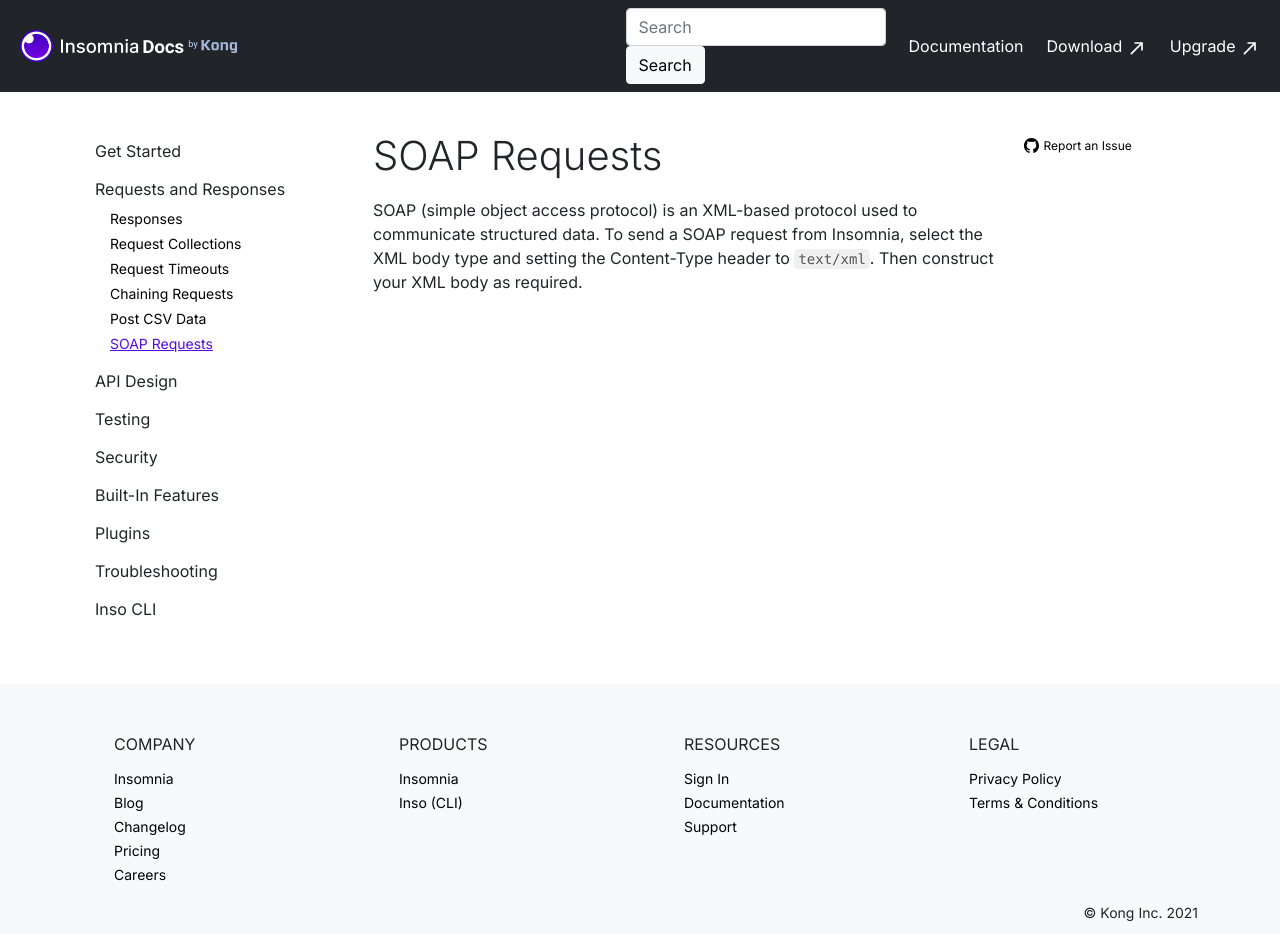
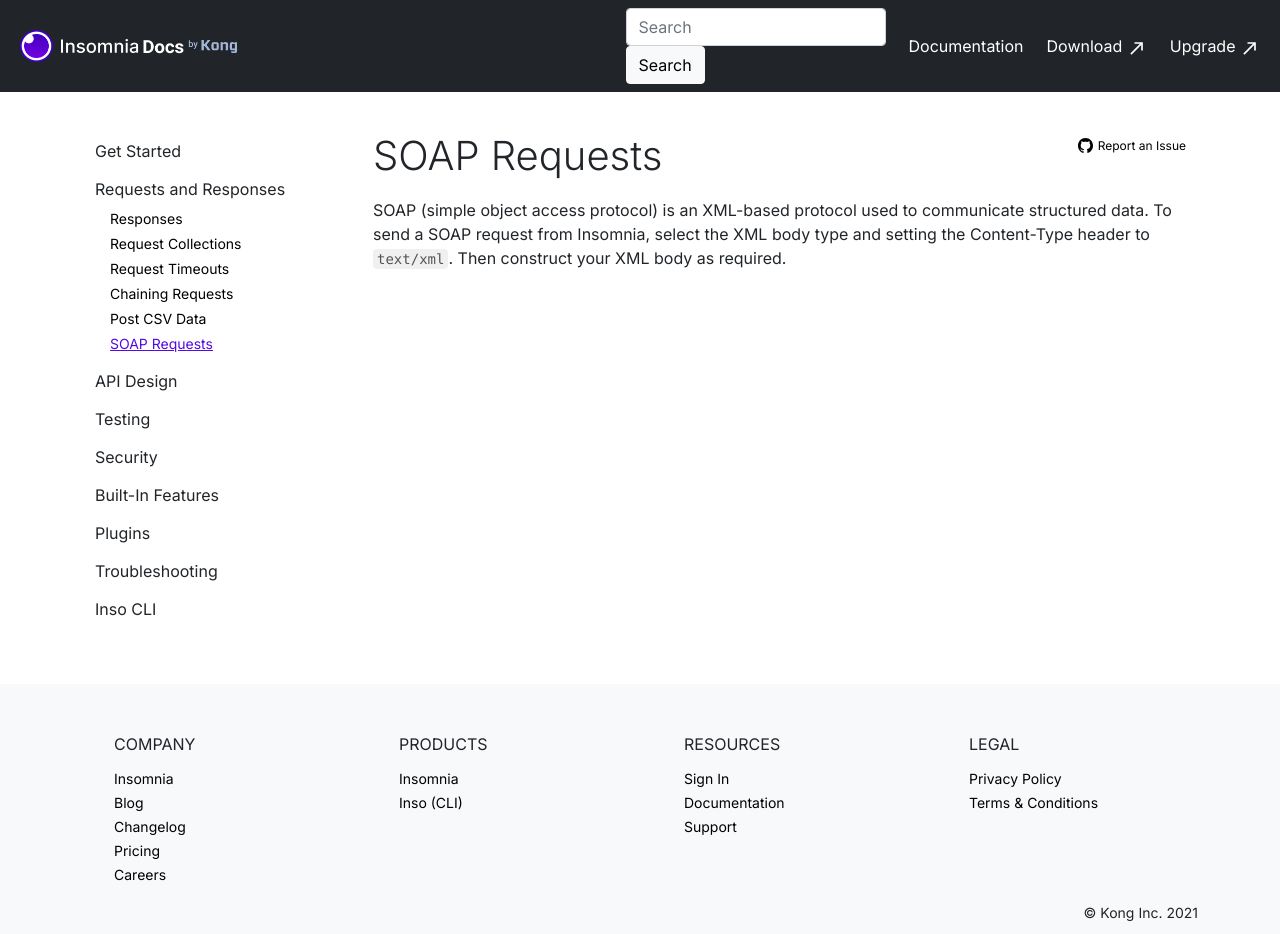
Before and after one commit to Kong/insomnia-docs, a Jekyll site: the page built from docs/insomnia/soap-requests.md, in a window 1280 px wide and 934 px high. Built offline with Jekyll 4.4.1, drawn with Linux system fonts in a browser that asks for light colours; comment, search, counter and statistics services are not loaded.

Commit message:
adjust spacing

```diff
--- a/docs/_layouts/article-detail.html
+++ b/docs/_layouts/article-detail.html
@@ -8,15 +8,19 @@
                 {% include sidebar-nav.html %}
                 {% include anchor-links.html %}
             </div>
-            <div class="col-md-6 col-lg-7 show-anchor-links">
-                <h1>{{ page.title }}</h1>
+            <div class="col show-anchor-links">
+                <div class="row">
+                    <div class="col">
+                        <h1>{{ page.title }}</h1>
+                    </div>
+                    <div class="col-5 col-sm-3 text-end">
+                        <span><img src="/assets/images/github-icon.svg" alt="" id="github-icon"></span>
+                        <a href="https://github.com/Kong/insomnia-docs/issues" alt="Report an Issue on GitHub" id="report-link">
+                            Report an Issue
+                        </a>
+                    </div>
+                </div>
                 {{ content }}
-            </div>
-            <div class="col-md-2">
-                <span><img src="/assets/images/github-icon.svg" alt="" id="github-icon"></span>
-                <a href="https://github.com/Kong/insomnia-docs/issues" alt="Report an Issue on GitHub" id="report-link">
-                    Report an Issue
-                </a>
             </div>
         </div>
     </div>
```
